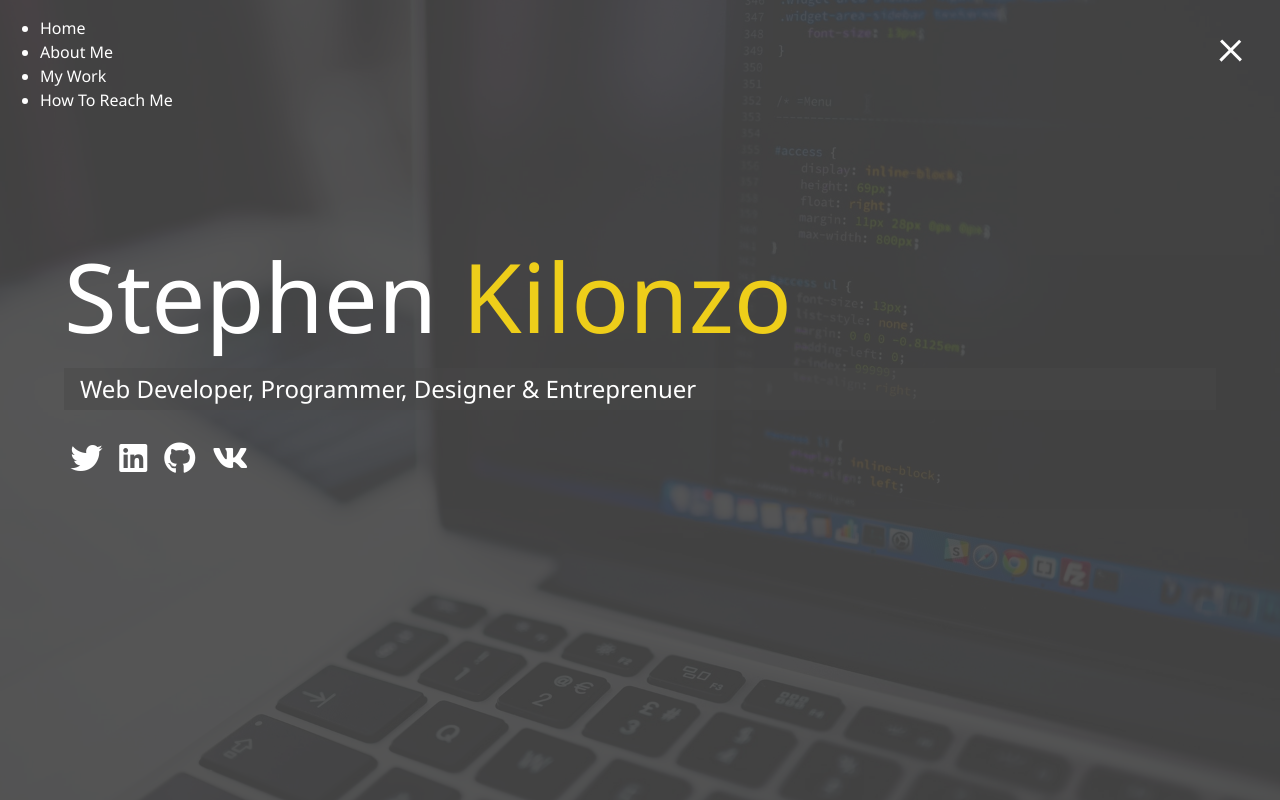
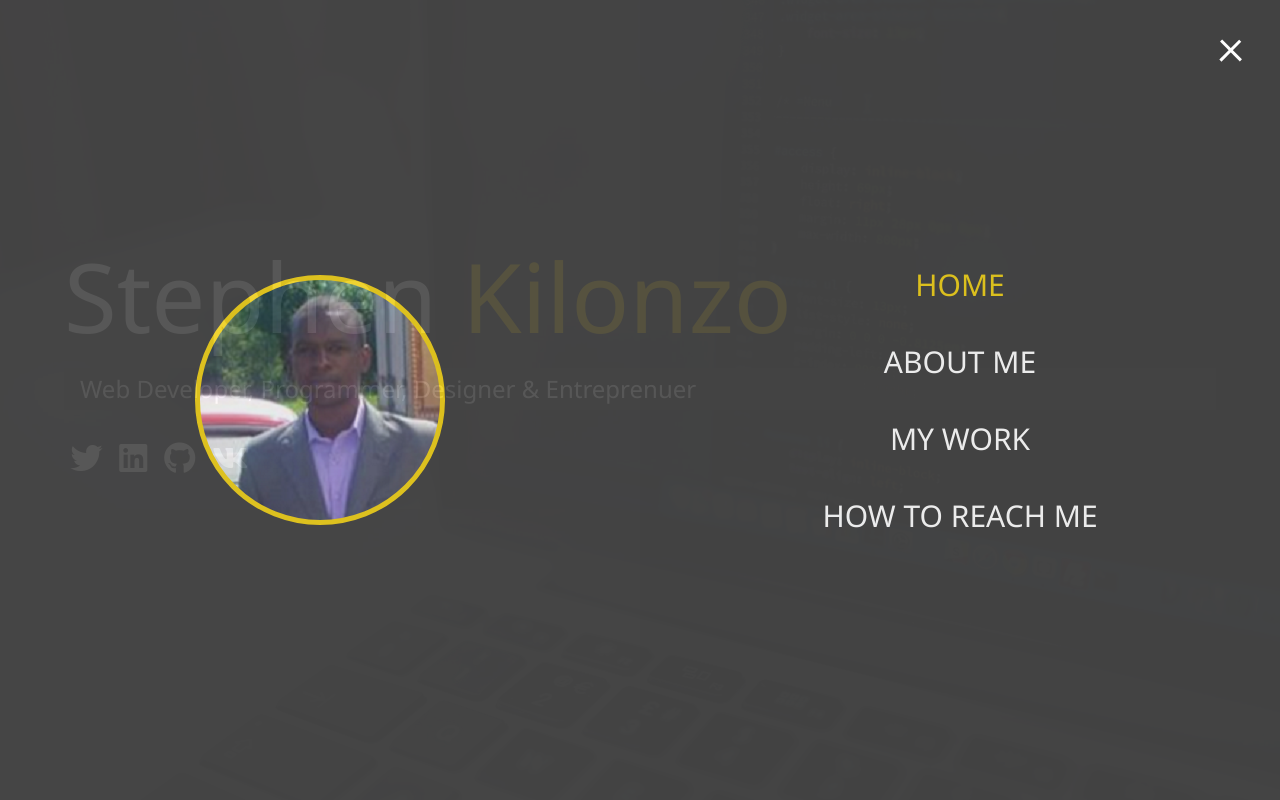
Before and after one commit to Steve-conqueror1/Carrear_portifolio, a website: page index.html in a window 1280 px wide. Both pictures are taken after a click on the element 1231 px from the left and 47 px from the top of the page. Drawn offline with Linux system fonts and the light colour scheme.

Commit message:
Menu overlays

```diff
--- a/index.html
+++ b/index.html
@@ -23,7 +23,7 @@
         <div class="portrait"></div>
       </div>
       <ul class="menu-nav">
-        <li class="nav-item">
+        <li class="nav-item current-item">
           <a href="/" class="nav-link">Home</a>
         </li>
         <li class="nav-item">
--- a/scss/_menu.scss
+++ b/scss/_menu.scss
@@ -46,3 +46,123 @@
     }
   }
 }
+
+//Menu Overlay
+.menu {
+  position: fixed;
+  top: 0;
+  width: 100%;
+  opacity: 0.9;
+  visibility: hidden;
+
+  &.show {
+    visibility: visible;
+  }
+
+  &-branding,
+  &-nav {
+    display: flex;
+    flex-flow: column wrap;
+    align-items: center;
+    justify-content: center;
+    float: left;
+    width: 50%;
+    height: 100vh;
+    overflow: hidden;
+  }
+
+  &-nav {
+    margin: 0;
+    padding: 0;
+    background: darken($primary-color, 0.5);
+    list-style: none;
+    transform: translate3d(0, -100%, 0);
+    -webkit-transform: translate3d(0, -100%, 0);
+    -moz-transform: translate3d(0, -100%, 0);
+    -ms-transform: translate3d(0, -100%, 0);
+    -o-transform: translate3d(0, -100%, 0);
+    @include easeOut;
+    &.show {
+      transform: translate3d(0, 0, 0);
+      -webkit-transform: translate3d(0, 0, 0);
+      -moz-transform: translate3d(0, 0, 0);
+      -ms-transform: translate3d(0, 0, 0);
+      -o-transform: translate3d(0, 0, 0);
+    }
+  }
+
+  //Branding Side
+  &-branding {
+    background: $primary-color;
+    transform: translate3d(0, 100%, 0);
+    -webkit-transform: translate3d(0, 100%, 0);
+    -moz-transform: translate3d(0, 100%, 0);
+    -ms-transform: translate3d(0, 100%, 0);
+    -o-transform: translate3d(0, 100%, 0);
+    @include easeOut;
+
+    &.show {
+      transform: translate3d(0, 0, 0);
+      -webkit-transform: translate3d(0, 0, 0);
+      -moz-transform: translate3d(0, 0, 0);
+      -ms-transform: translate3d(0, 0, 0);
+      -o-transform: translate3d(0, 0, 0);
+    }
+
+    .portrait {
+      width: 250px;
+      height: 250px;
+      background: url(/img/portrait.png);
+      border-radius: 50%;
+      -webkit-border-radius: 50%;
+      -moz-border-radius: 50%;
+      -ms-border-radius: 50%;
+      -o-border-radius: 50%;
+      border: solid 5px $secondary-color;
+    }
+  }
+
+  .nav-item {
+    transform: translate3d(600px, 0, 0);
+    -webkit-transform: translate3d(600px, 0, 0);
+    -moz-transform: translate3d(600px, 0, 0);
+    -ms-transform: translate3d(600px, 0, 0);
+    -o-transform: translate3d(600px, 0, 0);
+    @include easeOut;
+
+    &.show {
+      transform: translate3d(0, 0, 0);
+      -webkit-transform: translate3d(0, 0, 0);
+      -moz-transform: translate3d(0, 0, 0);
+      -ms-transform: translate3d(0, 0, 0);
+      -o-transform: translate3d(0, 0, 0);
+    }
+
+    &.current-item > a {
+      color: $secondary-color;
+    }
+  }
+
+  .nav-link {
+    display: inline-block;
+    position: relative;
+    font-size: 30px;
+    text-transform: uppercase;
+    padding: 1rem 0;
+    font-weight: 400;
+    color: #fff;
+    text-decoration: none;
+    @include easeOut;
+
+    &:hover {
+      color: $secondary-color;
+    }
+  }
+}
+
+//delay each nav item slide by 0.1s
+@for $x from 1 through 4 {
+  .nav-item:nth-child(#{$x}) {
+    transition-delay: $x * 0.1s;
+  }
+}
```
Also changed, not shown: dist/css/main.css, img/portrait.png (added).
